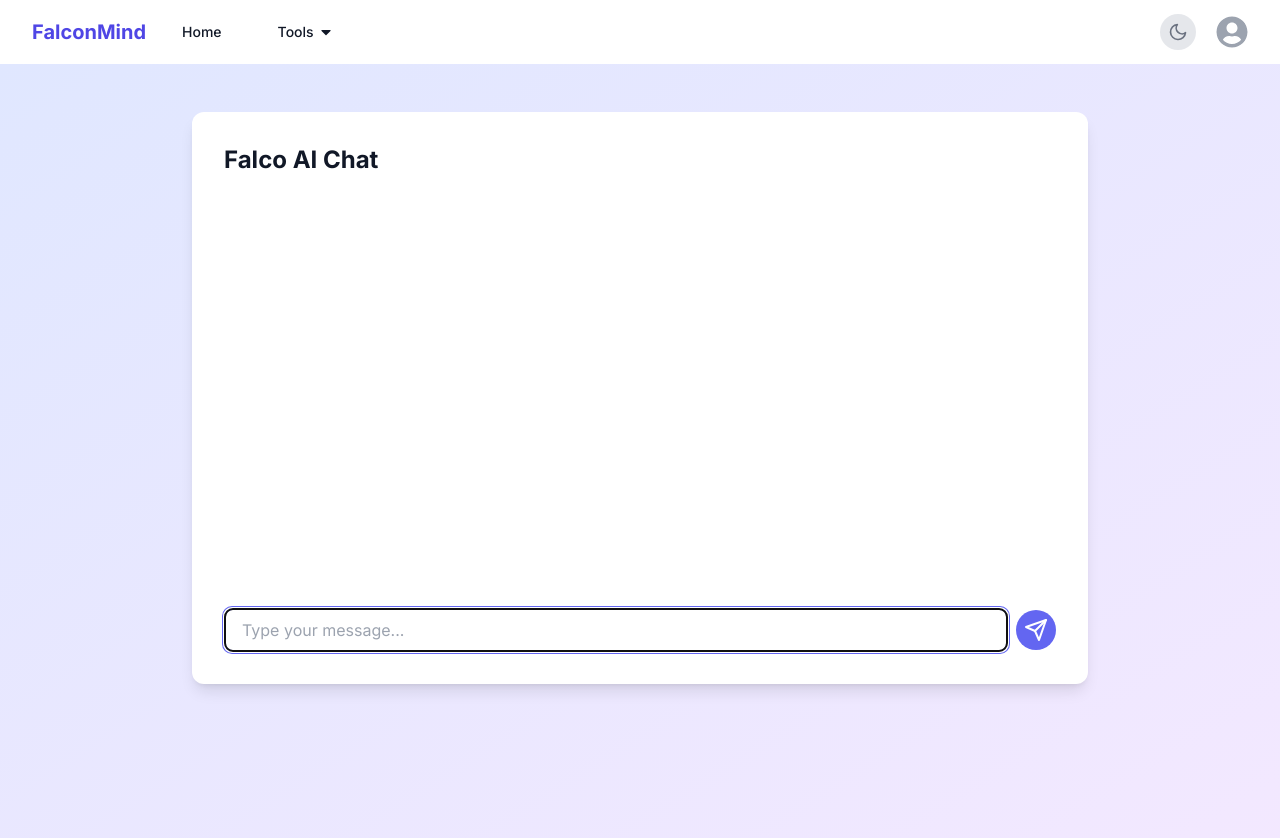
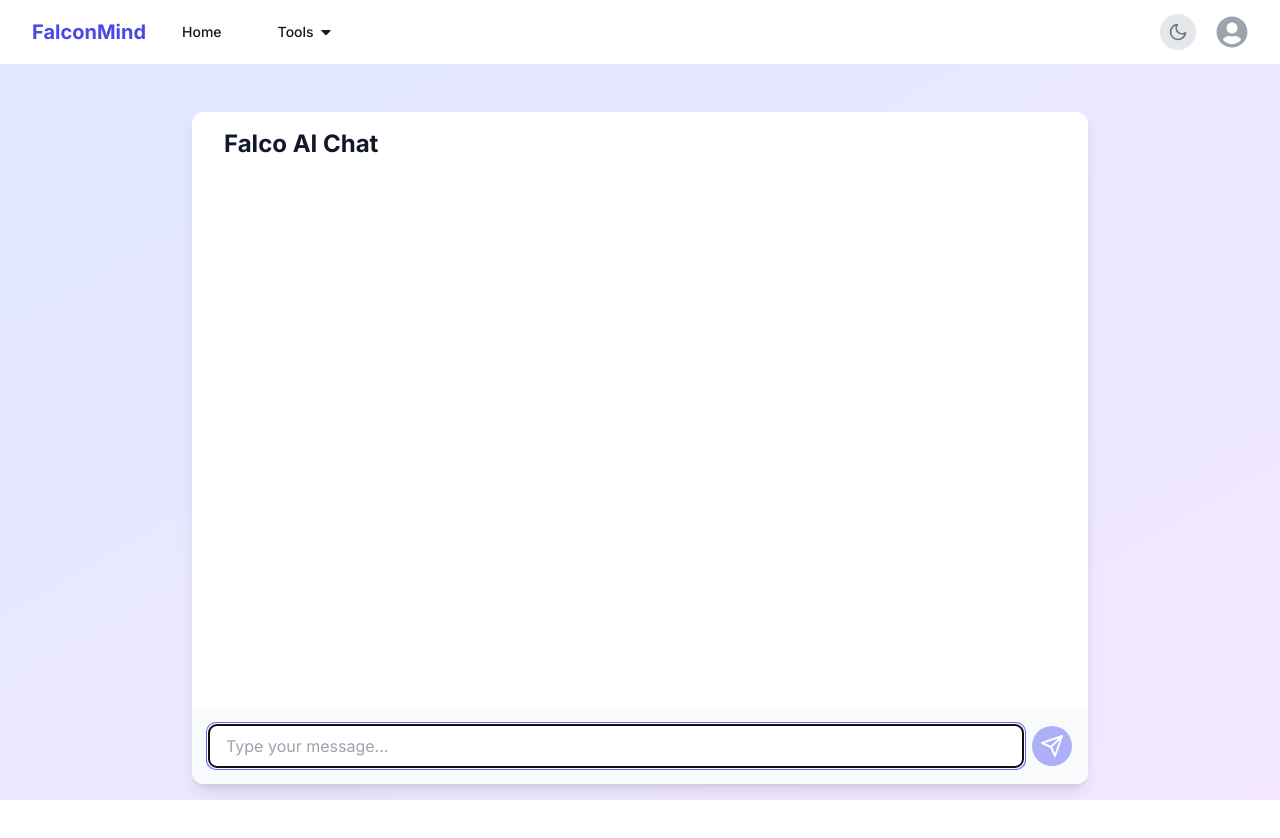
Before and after one commit to ObayM/FalconMind, a Next.js app: page /ai-assistant in a window 1280 px wide. Shown: the top 838 px of the page. After the commit the page ends 800 px from the top, so only its background shows below. Built offline with nearby package versions, Linux system fonts and the light colour scheme.

Commit message:
Update Ai-assitant

```diff
--- a/app/ai-assistant/page.jsx
+++ b/app/ai-assistant/page.jsx
@@ -1,16 +1,21 @@
-"use client";
+'use client'
 import { useState, useEffect, useRef } from "react";
 import { FiSend } from 'react-icons/fi';
+import ReactMarkdown from 'react-markdown';
 
 export default function Home() {
   const [messages, setMessages] = useState([]);
   const [userInput, setUserInput] = useState("");
   const [error, setError] = useState(null);
   const [isAIOnline, setIsAIOnline] = useState(true);
+  const [isLoading, setIsLoading] = useState(false);
   const inputRef = useRef(null);
-  const endOfMessagesRef = useRef(null); // Reference for the end of the messages
+  const messagesContainerRef = useRef(null);
 
   const handleSendMessage = async () => {
+    if (!userInput.trim()) return;
+
+    setIsLoading(true);
     try {
       const userMessage = {
         text: userInput,
@@ -51,11 +56,13 @@ export default function Home() {
     } catch (error) {
       setError("Failed to send message. Please try again.");
       setIsAIOnline(false);
+    } finally {
+      setIsLoading(false);
     }
   };
 
   const handleKeyPress = (e) => {
-    if (e.key === "Enter") {
+    if (e.key === "Enter" && !e.shiftKey) {
       e.preventDefault();
       handleSendMessage();
     }
@@ -68,46 +75,63 @@ export default function Home() {
   }, []);
 
   useEffect(() => {
-    endOfMessagesRef.current?.scrollIntoView({ behavior: "smooth" });
+    if (messagesContainerRef.current) {
+      messagesContainerRef.current.scrollTop = messagesContainerRef.current.scrollHeight;
+    }
   }, [messages]);
 
+  const LoadingSpinner = () => (
+    <div className="flex justify-center items-center">
+      <div className="animate-spin rounded-full h-8 w-8 border-b-2 border-indigo-500"></div>
+    </div>
+  );
+
   return (
-    <div className="min-h-screen bg-gradient-to-br from-indigo-100 to-purple-100 dark:from-gray-800 dark:to-gray-900 py-12 px-4 sm:px-6 lg:px-8">
-      <div className="max-w-4xl mx-auto bg-white dark:bg-gray-800 shadow-lg rounded-xl overflow-hidden">
-        <div className="px-6 py-8 sm:px-8">
-          <div className="flex justify-between items-center mb-6">
+    <div className="min-h-[calc(100vh-64px)] bg-gradient-to-br from-indigo-100 to-purple-100 dark:from-gray-800 dark:to-gray-900 py-4 px-4 sm:px-6 lg:px-8 flex items-end">
+      <div className="w-full max-w-4xl mx-auto bg-white dark:bg-gray-800 shadow-lg rounded-xl overflow-hidden flex flex-col h-[calc(100vh-128px)]">
+        <div className="px-6 py-4 sm:px-8">
+          <div className="flex justify-between items-center mb-4">
             <h2 className="text-2xl font-bold text-gray-900 dark:text-gray-100">Falco AI Chat</h2>
           </div>
-          <div className="h-96 overflow-y-auto mb-6">
+        </div>
+        <div
+          ref={messagesContainerRef}
+          className="flex-grow overflow-y-auto px-6 sm:px-8 pb-4 space-y-4 scrollbar-thin scrollbar-thumb-indigo-500 scrollbar-track-gray-200 dark:scrollbar-thumb-indigo-400 dark:scrollbar-track-gray-700"
+        >
           {messages.map((message, index) => (
             <div
               key={index}
-                className={`flex mb-4 ${message.role === 'user' ? 'justify-end' : 'justify-start'}`}
+              className={`flex ${message.role === 'user' ? 'justify-end' : 'justify-start'}`}
             >
               <div
-                  className={`max-w-xs p-4 rounded-lg shadow-md ${
+                className={`max-w-2xl p-4 rounded-lg shadow-md ${
                   message.role === 'user' ? 'bg-indigo-500 text-white' : 'bg-gray-100 dark:bg-gray-700 dark:text-gray-100'
                 }`}
               >
-                  <p>{message.text}</p>
+                <div className="prose dark:prose-invert max-w-none break-words whitespace-pre-wrap" dir="auto">
+                  <ReactMarkdown>{message.text}</ReactMarkdown>
+                </div>
               </div>
             </div>
           ))}
-            <div ref={endOfMessagesRef} /> {/* Reference to scroll to */}
+          {isLoading && <LoadingSpinner />}
         </div>
+        <div className="flex-shrink-0 p-4 bg-gray-50 dark:bg-gray-900">
           <div className="flex items-center">
-            <input
+            <textarea
               ref={inputRef}
-              type="text"
-              className="flex-1 border-2 border-indigo-300 focus:ring-2 focus:ring-indigo-500 focus:border-indigo-500 dark:bg-gray-700 dark:border-indigo-600 dark:text-white rounded-lg shadow-sm py-2 px-4"
+              className="flex-grow border-2 border-indigo-300 focus:ring-2 focus:ring-indigo-500 focus:border-indigo-500 dark:bg-gray-700 dark:border-indigo-600 dark:text-white rounded-lg shadow-sm py-2 px-4 resize-none"
               placeholder="Type your message..."
               value={userInput}
               onChange={(e) => setUserInput(e.target.value)}
               onKeyPress={handleKeyPress}
+              rows={1}
+              dir="auto"
             />
             <button
               onClick={handleSendMessage}
-              className="ml-2 p-2 bg-indigo-500 text-white rounded-full hover:bg-indigo-600 transition-colors duration-200"
+              className="ml-2 p-2 bg-indigo-500 text-white rounded-full hover:bg-indigo-600 transition-colors duration-200 flex-shrink-0 disabled:opacity-50"
+              disabled={isLoading || !userInput.trim()}
             >
               <FiSend className="h-6 w-6" />
             </button>
--- a/app/api/chat/route.jsx
+++ b/app/api/chat/route.jsx
@@ -1,10 +1,8 @@
 import { GoogleGenerativeAI, HarmCategory, HarmBlockThreshold } from "@google/generative-ai";
-import formidable from 'formidable';
-import fs from 'fs';
-import path from 'path';
+
 
 const API_KEY = process.env.GEMINI_API_KEY;
-const MODEL_NAME = "gemini-1.5-flash";
+const MODEL_NAME = "gemini-1.5-pro-exp-0827";
 
 const generationConfig = {
   temperature: 0.9,
--- a/package.json
+++ b/package.json
@@ -17,7 +17,7 @@
     "react": "^18",
     "react-dom": "^18",
     "react-icons": "^5.3.0",
-    "react-markdown": "^8.0.6",
+    "react-markdown": "^8.0.7",
     "recharts": "^2.12.7"
   },
   "devDependencies": {
```
Also changed, not shown: 1 other file (tests, documents, lock files or other folders). Lines whose indentation alone changed are shown as unchanged.
